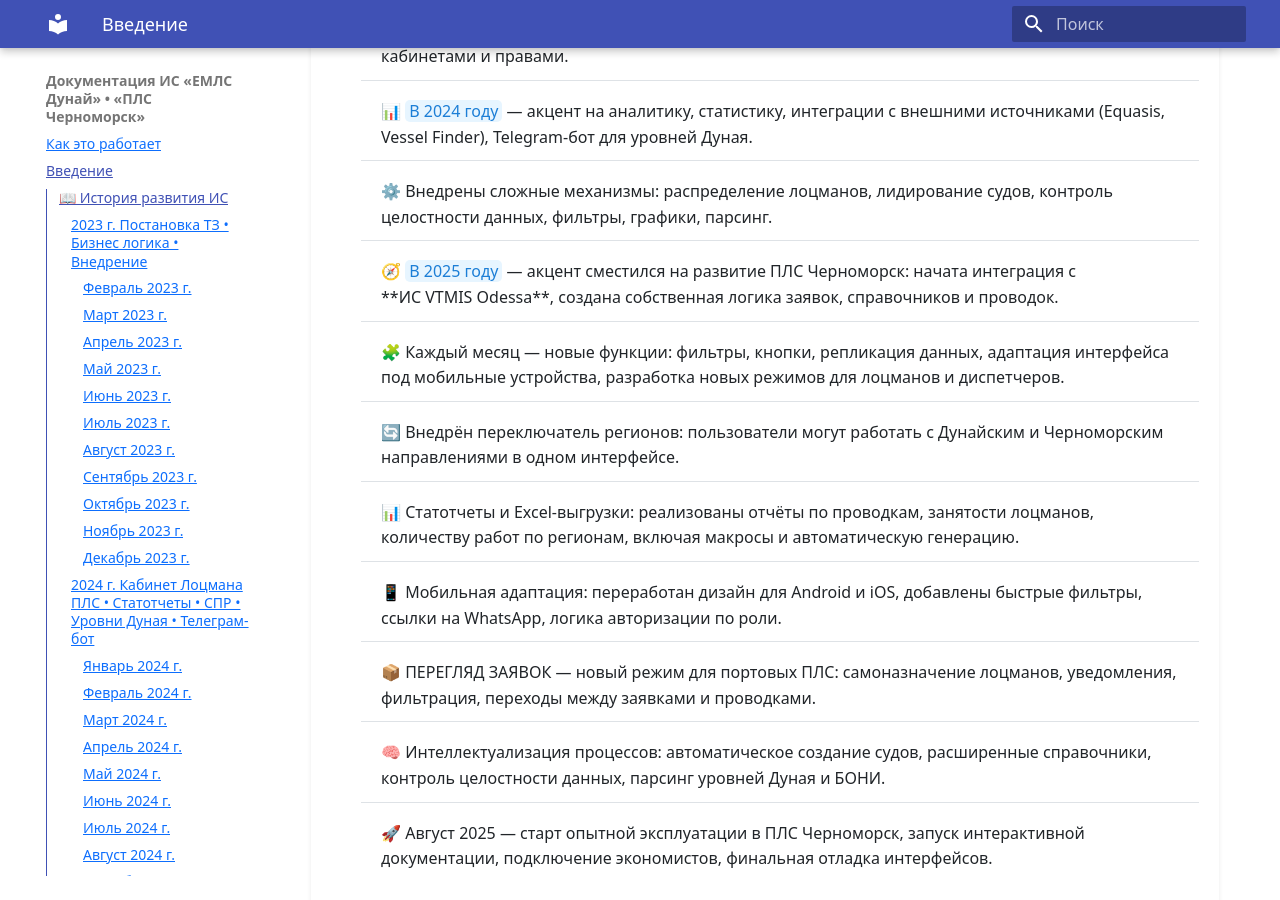
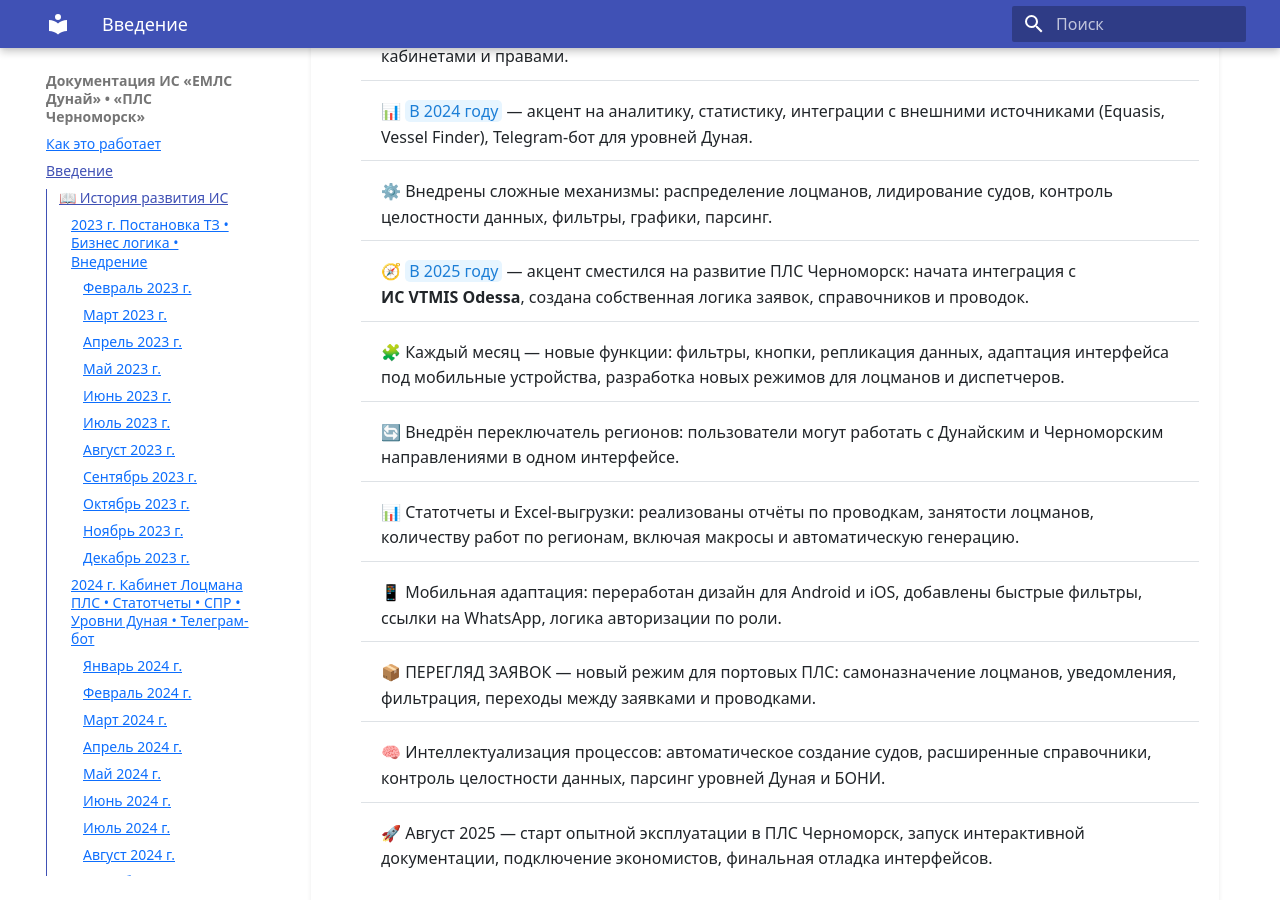
Before and after one commit to vvxsoni/Danube_help, an MkDocs documentation site: the page built from docs/index.md, in a window 1280 px wide and 900 px high, scrolled down 553 px. Built offline with MkDocs 1.6.1 and Material for MkDocs 9.7.7, drawn with Linux system fonts in a browser that asks for light colours.

Commit message:
<strong>ИС VTMIS Odessa</strong>

```diff
--- a/docs/index.md
+++ b/docs/index.md
@@ -17,7 +17,7 @@
         <li class="list-group-item">🧠 Постепенно добавлялись роли: агент, диспетчер, лоцман, экономист — с индивидуальными кабинетами и правами.</li>
         <li class="list-group-item">📊 <span class="quick-highlight date">В 2024 году</span> — акцент на аналитику, статистику, интеграции с внешними источниками (Equasis, Vessel Finder), Telegram-бот для уровней Дуная.</li>
         <li class="list-group-item">⚙️ Внедрены сложные механизмы: распределение лоцманов, лидирование судов, контроль целостности данных, фильтры, графики, парсинг.</li>
-        <li class="list-group-item">🧭 <span class="quick-highlight date">В 2025 году</span> — акцент сместился на развитие ПЛС Черноморск: начата интеграция с **ИС VTMIS Odessa**, создана собственная логика заявок, справочников и проводок.</li>
+        <li class="list-group-item">🧭 <span class="quick-highlight date">В 2025 году</span> — акцент сместился на развитие ПЛС Черноморск: начата интеграция с <strong>ИС VTMIS Odessa</strong>, создана собственная логика заявок, справочников и проводок.</li>
         <li class="list-group-item">🧩 Каждый месяц — новые функции: фильтры, кнопки, репликация данных, адаптация интерфейса под мобильные устройства, разработка новых режимов для лоцманов и диспетчеров.</li>
         <li class="list-group-item">🔄 Внедрён переключатель регионов: пользователи могут работать с Дунайским и Черноморским направлениями в одном интерфейсе.</li>
         <li class="list-group-item">📊 Статотчеты и Excel-выгрузки: реализованы отчёты по проводкам, занятости лоцманов, количеству работ по регионам, включая макросы и автоматическую генерацию.</li>
```
